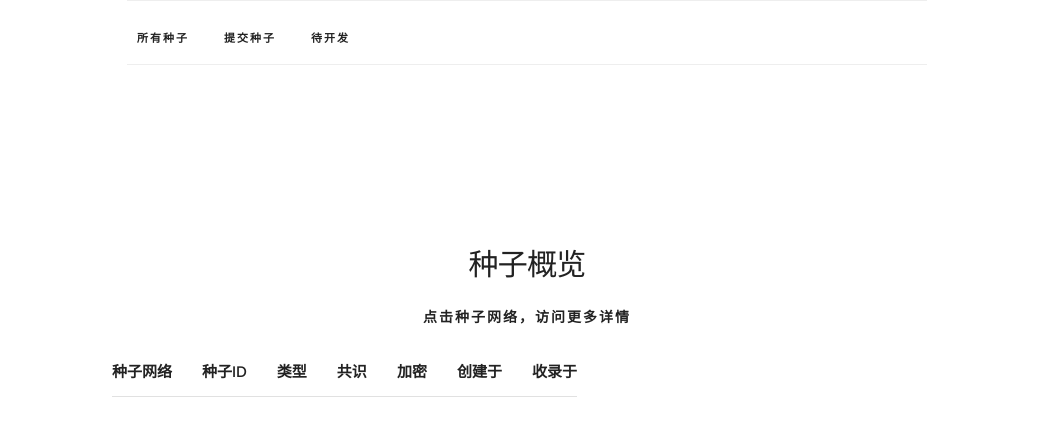
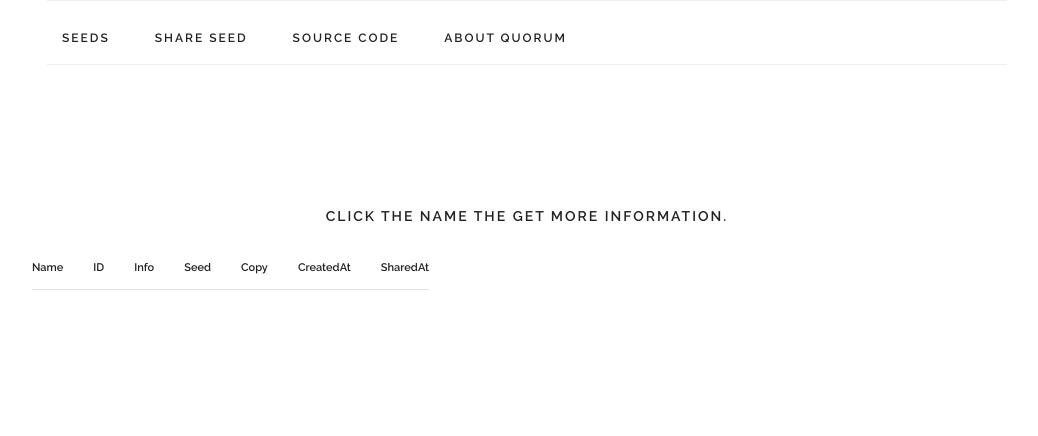
Before and after one commit to liujuanjuan1984/seedstore, a Flask app: page /seeds/ in a window 1280 px wide. Shown: the top 436 px of the page, without its empty margins (113-1151 px from the left). Run offline with Flask 2, Linux system fonts and the light colour scheme; data that the repository does not hold is empty; some libraries are stand-ins or nearby versions.

Commit message:
update:html/css, support copy seed and flash msg.

```diff
--- a/app/main/views.py
+++ b/app/main/views.py
@@ -64,13 +64,17 @@ def seed_info(group_id):
     _seed = SeedsTable.query.filter_by(group_id=group_id).first_or_404()
     form = CommentForm()
     if form.validate_on_submit():
-        CommentsTable(
-            commenttext=form.text.data,
-            stars=form.stars.data,
-            group_id=_seed.group_id,
-            creator=_get_user(),
-        ).save()
-        return redirect(url_for("main.seed_info", group_id=group_id))
+        try:
+            CommentsTable(
+                commenttext=form.text.data,
+                stars=form.stars.data,
+                group_id=_seed.group_id,
+                creator=_get_user(),
+            ).save()
+            flash("A new comment is successfully saved.")
+            return redirect(url_for("main.seed_info", group_id=group_id))
+        except:
+            flash("Something went wrong, report to the admin. Thank you.")
     return render_template("comment.html", seed=_seed, form=form)
 
 
@@ -88,13 +92,14 @@ def check_seed(formdata):
 def add_seed():
     # 从请求中拿到form信息
     form = SeedForm()
-    if form.validate():
+    if form.validate_on_submit():
         rlt, seed = check_seed(form.seed.data)
         if seed:
             seed = SeedsTable(creator=_get_user(), **seed).save()
-            flash("Thank you for share a new seed!")
+            flash("A new seed is successfully saved.")
             return redirect(url_for("main.seed_info", group_id=seed.group_id))
         else:
-            flash("Ooopps. We've got this seed. or check your seed.")
+            flash("Ooopps. We've got this seed.")
             return redirect(url_for("main.add_seed"))
+    flash("share a seed")
     return render_template("addseed.html", form=form)
--- a/app/models.py
+++ b/app/models.py
@@ -147,6 +147,7 @@ class SeedsTable(db.Model, BaseModel):
     def seed(self, seed):
         # seed: 采用 dataclass 来检查字段来判断是否种子
         if not check_seed(seed):
+            flash("not a seed.")
             raise ValueError(f" not a valid seed \n{seed}\n")
         self._seed = seed
 
--- a/app/static/css/custom.css
+++ b/app/static/css/custom.css
@@ -1,5 +1,5 @@
-.open-comments ul,
-.finished-comments ul {
+.comments ul,
+dl {
     list-style: none;
     text-align: left;
     word-wrap: break-word;
@@ -16,7 +16,7 @@ tr td.seed-title {
 }
 
 .container {
-    max-width: 800px;
+    max-width: 960px;
 }
 
 .header {
@@ -69,12 +69,13 @@ tr td.seed-title {
 
 /* Larger than phone */
 
-@media (min-width: 550px) {
+@media (min-width: 850px) {
     .header {
-        margin-top: 18rem;
+        margin-top: 14rem;
+        text-align: center;
     }
     .value-props {
-        margin-top: 9rem;
+        margin-top: 7rem;
         margin-bottom: 7rem;
     }
     .value-img {
@@ -118,15 +119,17 @@ tr td.seed-title {
     }
     .navbar-item {
         position: relative;
+        margin: 0px 5px;
+    }
+    .navbar-item {
         float: left;
-        margin-bottom: 0;
     }
     .navbar-item:last-child {
         float: right;
     }
     .navbar-link {
         text-transform: uppercase;
-        font-size: 11px;
+        font-size: 12px;
         font-weight: 600;
         letter-spacing: .2rem;
         margin-right: 35px;
@@ -228,3 +231,22 @@ tr td.seed-title {
         border-bottom-color: #33C3F0;
     }
 }
+
+.seedtext {
+    font-size: 0.4rem;
+    color: gray;
+    overflow: hidden;
+}
+
+.table-title {
+    word-wrap: normal;
+    font-weight: bold;
+    font-size: 1.1rem;
+    font-weight: bold;
+}
+
+.table-content {
+    word-wrap: break-word;
+    font-size: 1rem;
+    font-weight: normal;
+}
--- a/app/templates/base.html
+++ b/app/templates/base.html
@@ -3,20 +3,20 @@
 
 <head>
     <meta charset="utf-8">
-    <title>Welcome to rum seedstore test!</title>
-    <meta name="commenttext" content="simple group template for seedstore">
+    <title>Seeds of Quorum</title>
+    <meta name="description" content="collect and share seeds of quorum which is a decentralized social network.join a seednet with any seed,and share the web3.">
+    <meta name="keywords" content="quorum,seed,network,web3,decentralized,social network">
     <meta name="author" content="liujuanjuan1984">
-    <meta name="viewport" content="width=device-width, initial-scale=1, maximum-scale=1">
+    <meta name="copyright" content="本站所有 seed 来自 quorum 网络；本站源码采用 GPL3.0 在 github 开源：https://github.com/liujuanjuan1984/seedstore">
 
     <!-- Bootstrap CSS -->
     <link rel="stylesheet" href="https://stackpath.bootstrapcdn.com/bootstrap/4.1.3/css/bootstrap.min.css" integrity="sha384-MCw98/SFnGE8fJT3GXwEOngsV7Zt27NXFoaoApmYm81iuXoPkFOJwJ8ERdknLPMO" crossorigin="anonymous">
     <meta name="viewport" content="width=device-width, initial-scale=1, shrink-to-fit=no">
 
-    <link href='https://fonts.googleapis.com/css?family=Raleway:400,300,600' rel='stylesheet' type='text/css'>
+    <link rel='stylesheet' type='text/css' href='https://fonts.googleapis.com/css?family=Raleway:400,300,600'>
     <link rel="stylesheet" type='text/css' href="https://cdnjs.cloudflare.com/ajax/libs/normalize/8.0.0/normalize.min.css">
     <link rel="stylesheet" type='text/css' href="https://cdnjs.cloudflare.com/ajax/libs/skeleton/2.0.4/skeleton.min.css">
-    <link rel="stylesheet" href="{{ url_for('static', filename='css/custom.css') }}"> {% block css %}{% endblock %}
-
+    <link rel="stylesheet" type='text/css' href="{{ url_for('static', filename='css/custom.css') }}"> {% block css %}{% endblock %}
     <script type="text/javascript" src="https://cdnjs.cloudflare.com/ajax/libs/jquery/3.4.0/jquery.min.js"></script>
     <script type="text/javascript" src="{{ url_for('static', filename='js/site.js') }}"></script>
     {% block js %}{% endblock %}
@@ -26,18 +26,23 @@
 
 <body>
     <div class="container">
-        <!--<div class="navbar-spacer"></div>-->
+        <div class="navbar-spacer"></div>
         <nav class="navbar">
             <div class="container">
                 <ul class="navbar-list">
-                    <li class="navbar-item"><a class="navbar-link" href="{{ url_for('main.seeds_overview') }}">所有种子</a></li>
-                    <li class="navbar-item"><a class="navbar-link" href="{{ url_for('main.add_seed') }}">提交种子</a></li>
+                    <li class="navbar-item"><a class="navbar-link" href="{{ url_for('main.seeds_overview') }}">Seeds</a></li>
+                    <li class="navbar-item"><a class="navbar-link" href="{{ url_for('main.add_seed') }}">Share Seed</a></li>
+                    <li class="navbar-item"><a class="navbar-link" href="https://github.com/liujuanjuan1984/seedstore" target="_blank">Source Code</a>
+                    </li>
                     <li class="navbar-item">
-                        <a class="navbar-link" href="#" data-popover="#moreNavPopover"> 待开发</a>
+                        <a class="navbar-link" href="#" data-popover="#moreNavPopover">About Quorum</a>
                         <div id="moreNavPopover" class="popover">
                             <ul class="popover-list">
                                 <li class="popover-item">
-                                    <a class="popover-link" href="{{ url_for('main.seeds_overview') }}">我提交的种子</a>
+                                    <a class="popover-link" href="https://rumsystem.net/" target="_blank">Quorum Homepage</a>
+                                </li>
+                                <li class="popover-item">
+                                    <a class="popover-link" href="https://docs.prsdev.club/#/rum-app/test" target="_blank">Download Rum App</a>
                                 </li>
                             </ul>
                         </div>
--- a/app/templates/overview.html
+++ b/app/templates/overview.html
@@ -16,33 +16,38 @@
 </script>
 {% endblock %}{% block body %}
 <section class="header">
-    <h4 class="title">种子概览</h4>
+
     <div class="row">
         <div class="u-full-width">
-            <h6 class="docs-header seed-overview">点击种子网络，访问更多详情</h6>
+            <h6 class="docs-header seed-overview">Click the name the get more information.</h6>
+
             <table id="seed-overview-table" class="tablesorter">
                 <thead>
                     <tr>
-                        <th>种子网络</th>
-                        <th>种子ID</th>
-                        <th>类型</th>
-                        <th>共识</th>
-                        <th>加密</th>
-                        <th>创建于</th>
-                        <th class="datetime">收录于</th>
+                        <th class="table-title">Name</th>
+                        <th class="table-title">ID</th>
+                        <th class="table-title">Info</th>
+                        <th class="table-title">Seed</th>
+                        <th class="table-title">Copy</th>
+                        <th class="table-title">CreatedAt</th>
+                        <th class="table-title">SharedAt</th>
                     </tr>
                 </thead>
                 <tbody>
                     {% for seed in seeds %}
                     <tr>
+                        <td class="table-content">
+                            <a href="{{ url_for('main.seed_info', group_id=seed.group_id) }}">{{ seed.group_name }}</a></td>
+                        <td class="table-content">{{ seed.group_id }}</td>
+                        <td class="table-content">{{ seed.app_key }}
+                            <br/>{{ seed.consensus_type }}
+                            <br/>{{ seed.encryption_type }}</td>
                         <td>
-                            <a href="{{ url_for('main.seed_info', group_id=seed.group_id) }}">{{ seed.group_name }}</a></td>
-                        <td>{{ seed.group_id }}</td>
-                        <td>{{ seed.app_key }}</td>
-                        <td>{{ seed.consensus_type }}</td>
-                        <td>{{ seed.encryption_type }}</td>
-                        <td>{{ seed.create_at }}</td>
-                        <td data-time-in-seconds="{{ seed.add_at|in_seconds }}">{{ seed.add_at|humanize }}</td>
+                            <textarea class="seedtext" id="copyseed" name="text" readonly="readonly">{{seed.seed}}</textarea>
+                        </td>
+                        <td><button class="button button-primary" onclick="copy()"> Copy Seed</button></td>
+                        <td class="table-content">{{ seed.create_at }}</td>
+                        <td class="table-content" data-time-in-seconds="{{ seed.add_at|in_seconds }}">{{ seed.add_at|humanize }}</td>
                     </tr>
                     {% endfor %}
                 </tbody>
@@ -50,4 +55,16 @@
         </div>
     </div>
 </section>
+<script>
+    function copy() {
+        var ele = document.getElementById("copyseed");
+        ele.focus();
+        ele.setSelectionRange(0, ele.value.length);
+        if (document.execCommand('copy', false, null)) {
+            alert("Success.");
+        } else {
+            alert("Failed.");
+        }
+    };
+</script>
 {% endblock %}
```
Also changed, not shown: app/main/forms.py (+5 -5 lines), app/templates/addseed.html (+15 -12 lines), app/templates/comment.html (+39 -49 lines).
